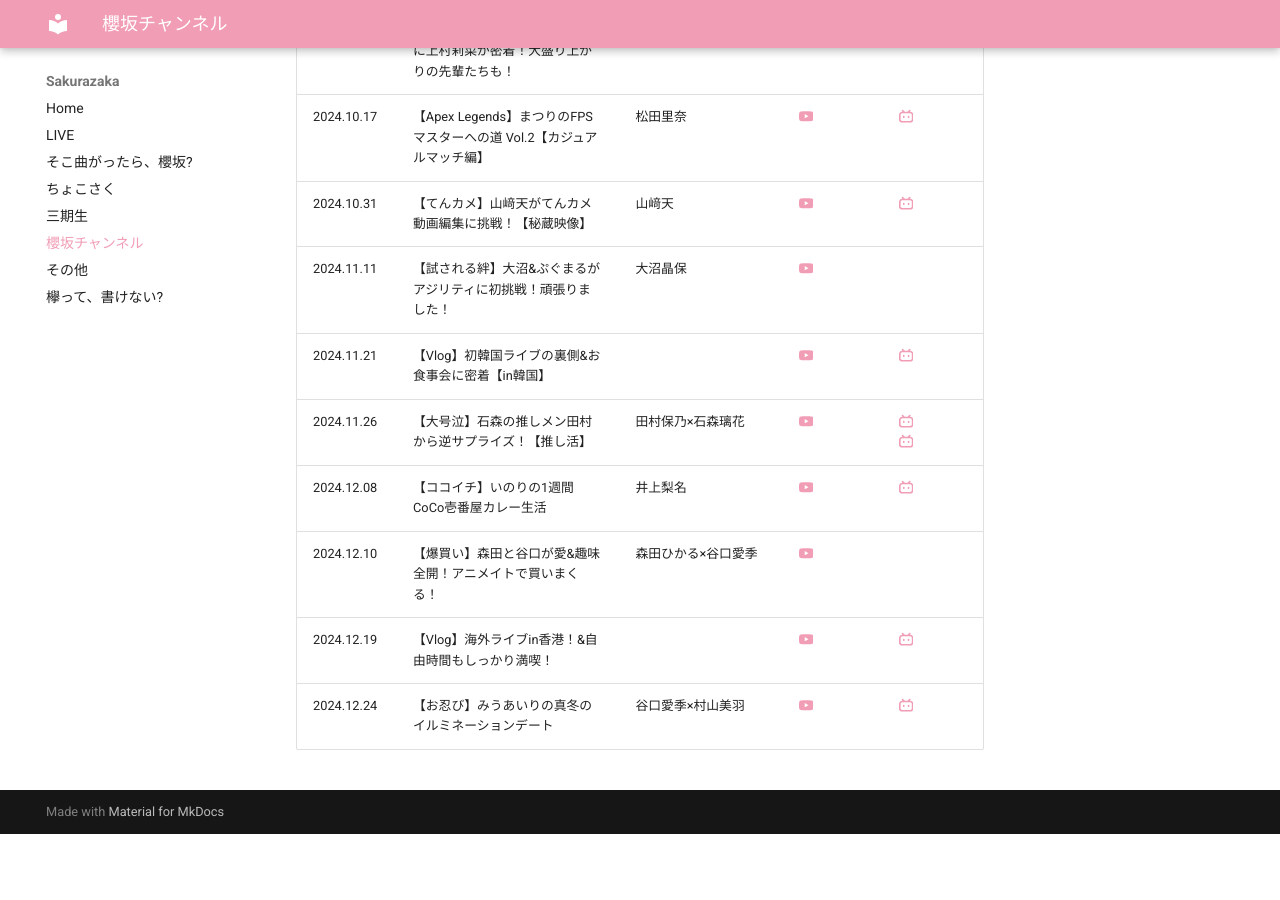
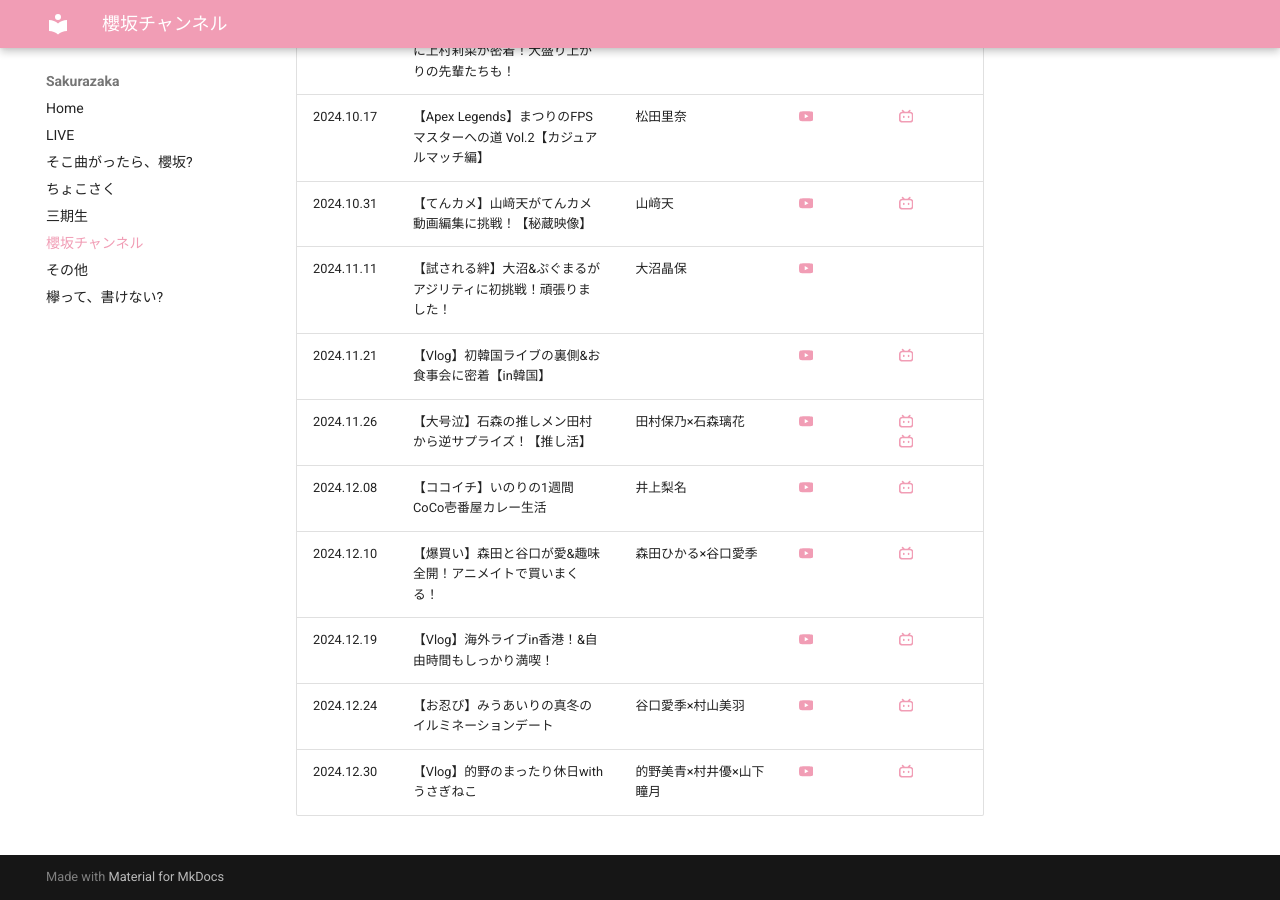
Before and after one commit to aki-192/sakura, an MkDocs documentation site: the page built from docs/yt-channel.md, in a window 1280 px wide and 900 px high, scrolled down 6218 px. Built offline with MkDocs 1.6.1 and Material for MkDocs 9.7.7, drawn with Linux system fonts in a browser that asks for light colours; before the commit the page ends 7052 px from its top, so only the background shows below that.

Commit message:
Update yt-channel.md

```diff
--- a/docs/yt-channel.md
+++ b/docs/yt-channel.md
@@ -85,6 +85,7 @@ title: 櫻坂チャンネル
 | 2024.11.21 | 【Vlog】初韓国ライブの裏側&お食事会に密着【in韓国】 | | [:simple-youtube:](https://www.youtube.com/watch?v=hxGBWgFuKeI) | [:simple-bilibili:](https://www.bilibili.com/video/BV1gqBqYoE1J/) |
 | 2024.11.26 | 【大号泣】石森の推しメン田村から逆サプライズ！【推し活】 | 田村保乃×石森璃花 | [:simple-youtube:](https://www.youtube.com/watch?v=Sd0O_GW19nM) | [:simple-bilibili:](https://www.bilibili.com/video/BV1aAqUYdEvb/) <br> [:simple-bilibili:](https://www.bilibili.com/video/BV1Zcq8Y5E9j/) |
 | 2024.12.08 | 【ココイチ】いのりの1週間CoCo壱番屋カレー生活 | 井上梨名 | [:simple-youtube:](https://www.youtube.com/watch?v=ggcPd-0QsGs) | [:simple-bilibili:](https://www.bilibili.com/video/BV1e9qaY2Eyy/) |
-| 2024.12.10 | 【爆買い】森田と谷口が愛&趣味全開！アニメイトで買いまくる！ | 森田ひかる×谷口愛季 | [:simple-youtube:](https://www.youtube.com/watch?v=Qzq7QjUUeGg) | |
+| 2024.12.10 | 【爆買い】森田と谷口が愛&趣味全開！アニメイトで買いまくる！ | 森田ひかる×谷口愛季 | [:simple-youtube:](https://www.youtube.com/watch?v=Qzq7QjUUeGg) | [:simple-bilibili:](https://www.bilibili.com/video/BV1NarmYQE4J/) |
 | 2024.12.19 | 【Vlog】海外ライブin香港！&自由時間もしっかり満喫！ | | [:simple-youtube:](https://www.youtube.com/watch?v=yyTJDXW7dEY) | [:simple-bilibili:](https://www.bilibili.com/video/BV1mXk1YpELy/) |
 | 2024.12.24 | 【お忍び】みうあいりの真冬のイルミネーションデート | 谷口愛季×村山美羽 | [:simple-youtube:](https://www.youtube.com/watch?v=1fe-r1qLIDA) | [:simple-bilibili:](https://www.bilibili.com/video/BV1uN6hYGEqs/) |
+| 2024.12.30 | 【Vlog】的野のまったり休日withうさぎねこ | 的野美青×村井優×山下瞳月 | [:simple-youtube:](https://www.youtube.com/watch?v=-aSJADouHkA) | [:simple-bilibili:](https://www.bilibili.com/video/BV1KtrVY4Eqi/) |
```
